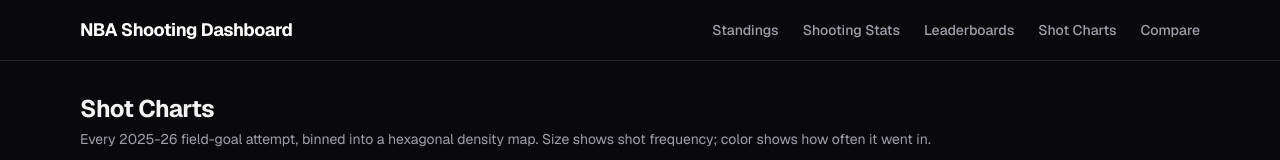
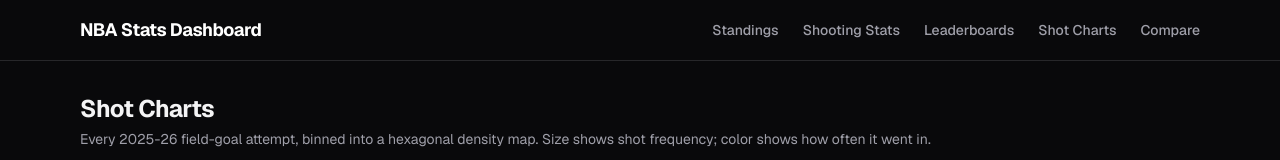
Before and after one commit to arunchacko1/nba-stats-dashboard, a Next.js app: page /shot-chart in a window 1280 px wide. Shown: the top 160 px of the page. Built offline with nearby package versions, Linux system fonts and the light colour scheme.

Commit message:
Rename the remaining Shooting Dashboard references to Stats Dashboard
The header logo and the per-page browser tab titles still carried the
old name.

```diff
--- a/src/app/compare/page.tsx
+++ b/src/app/compare/page.tsx
@@ -3,7 +3,7 @@
 import { getShotPlayerIds } from "@/lib/shotIndex";
 
 export const metadata = {
-  title: "Compare Players — NBA Shooting Dashboard",
+  title: "Compare Players — NBA Stats Dashboard",
 };
 
 export default async function ComparePage({
--- a/src/app/leaderboards/page.tsx
+++ b/src/app/leaderboards/page.tsx
@@ -2,7 +2,7 @@
 import { getLeaderboardStats } from "@/lib/leaderboardData";
 
 export const metadata = {
-  title: "Leaderboards — NBA Shooting Dashboard",
+  title: "Leaderboards — NBA Stats Dashboard",
 };
 
 export default function LeaderboardsPage() {
--- a/src/app/players/[id]/page.tsx
+++ b/src/app/players/[id]/page.tsx
@@ -14,7 +14,7 @@
   const { id } = await params;
   const player = getPlayerById(id);
   return {
-    title: player ? `${player.name} — NBA Shooting Dashboard` : "Player not found",
+    title: player ? `${player.name} — NBA Stats Dashboard` : "Player not found",
   };
 }
 
--- a/src/app/players/page.tsx
+++ b/src/app/players/page.tsx
@@ -2,7 +2,7 @@
 import { getShootingStats } from "@/lib/shooting";
 
 export const metadata = {
-  title: "Shooting Stats — NBA Shooting Dashboard",
+  title: "Shooting Stats — NBA Stats Dashboard",
 };
 
 export default function PlayersPage() {
--- a/src/app/shot-chart/page.tsx
+++ b/src/app/shot-chart/page.tsx
@@ -2,7 +2,7 @@
 import { SHOOTING_SEASON_LABEL } from "@/lib/season";
 
 export const metadata = {
-  title: "Shot Charts — NBA Shooting Dashboard",
+  title: "Shot Charts — NBA Stats Dashboard",
 };
 
 export default function ShotChartPage() {
--- a/src/app/teams/[id]/page.tsx
+++ b/src/app/teams/[id]/page.tsx
@@ -16,7 +16,7 @@
   const { id } = await params;
   const team = getTeamById(Number(id));
   return {
-    title: team ? `${team.full_name} — NBA Shooting Dashboard` : "Team not found",
+    title: team ? `${team.full_name} — NBA Stats Dashboard` : "Team not found",
   };
 }
 
--- a/src/components/SiteHeader.tsx
+++ b/src/components/SiteHeader.tsx
@@ -13,7 +13,7 @@
     <header className="border-b border-zinc-800 bg-zinc-950">
       <div className="mx-auto flex max-w-6xl items-center justify-between px-4 py-4">
         <Link href="/" className="text-lg font-bold tracking-tight text-white">
-          NBA Shooting Dashboard
+          NBA Stats Dashboard
         </Link>
         <nav className="flex gap-6 text-sm font-medium text-zinc-400">
           {links.map((link) => (
```
